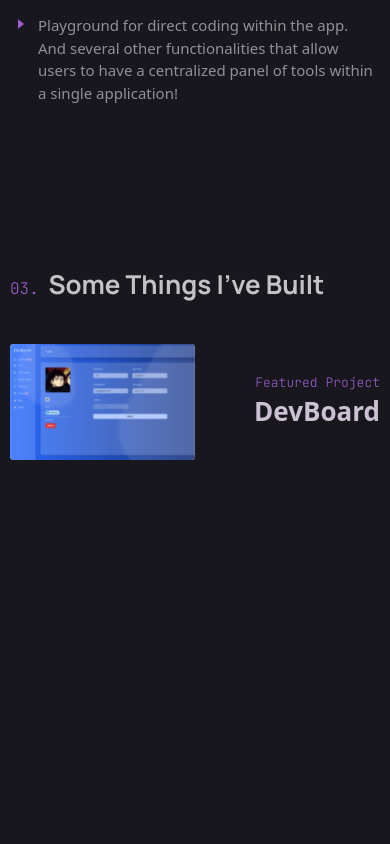
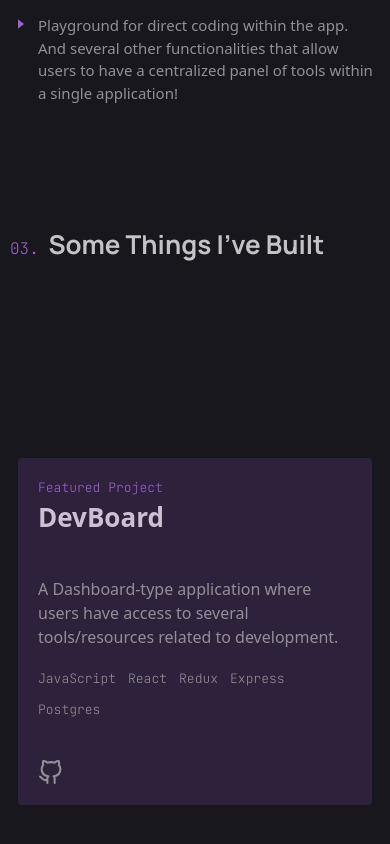
Before and after one commit to Kxkee/NextJsPortfolio, a Next.js app: page / in a window 390 px wide. Shown: the part 2431-3275 px from the top of the page. Built offline with nearby package versions, Linux system fonts and the light colour scheme.

Commit message:
FeaturedProject

```diff
--- a/app/globals.css
+++ b/app/globals.css
@@ -45,3 +45,7 @@
 .featuredProjectTitle {
     font-size: clamp(26px,5vw,32px);
 }
+
+.project-desc {
+    font-size: clamp(10px,3vw,18px);
+}
--- a/components/FeaturedProject.tsx
+++ b/components/FeaturedProject.tsx
@@ -1,30 +1,63 @@
 import Image from "next/image";
 import devboard from '@/public/devboard.svg';
+import {FiGithub} from 'react-icons/fi';
 
 export default function FeaturedProject() {
-    return(
-        <section className="min-h-[700px] md:w-[800px] flex justify-center x-[10px] md:mx-[100px] lg:mx-[200px]">
+    return (
+        <section className="min-h-[700px] w-full md:w-[800px] flex justify-center x-[10px] md:mx-[100px] lg:mx-[200px]">
             <div className="w-full">
-                <div className="h-[200px] flex items-end pb-10">
+                <div className="h-[200px] flex items-center">
                     <h2 className="name font-bold section-title text-third-light-purple-light-purple">
                         <span className="mono number-title font-extralight text-elem-purple">03. </span>
                         Some Things I've Built
                     </h2>
                 </div>
-                <div className="h-[calc(100%-200px]">
+                <div className="h-[calc(100%-200px)]">
                     <div className='w-full space-y-7 text-1xl text-third-light-purple'>
-                        <div className="w-full flex">
-                            <div className="w-1/2">
-                                <Image src={devboard} alt="devboard" className="rounded" />
+                        <div className="w-full min-h-[450px] relative md:static flex items-center justify-end ">
+                            <div className="w-full flex justify-start items-center px-2">
+                                <div className="z-0 w-full md:w-fit relative md:absolute">
+                                    <div className="w-full min-h-full sm:max-h-full rounded bg-featured-project-hover z-10 absolute md:absolute sm:opacity-90 md:opacity-80 hover:opacity-0 duration-500 p-5 sm:py-20 sm:px-6">
+                                        <div className="w-full flex flex-col justify-start items-start gap-5 md:hidden">
+                                            <div className="mb-5">
+                                                <p className="font-extralight mono text-elem-purple text-[13px]">Featured Project</p>
+                                                <p className="font-bold featuredProjectTitle text-secondary-light-purple">DevBoard</p>
+                                            </div>
+                                            <p className="">A Dashboard-type application where users have access to several tools/resources related to development.</p>
+                                            <ul className="flex flex-wrap gap-3 font-extralight mono text-[13px] mb-5">
+                                                <li>JavaScript</li>
+                                                <li>React</li>
+                                                <li>Redux</li>
+                                                <li>Express</li>
+                                                <li>Postgres</li>
+                                            </ul>
+                                            <FiGithub size={25} className="text-third-light-purple hover:text-elem-purple duration-200" />
+                                        </div>
+                                    </div>
+                                    <Image src={devboard} alt="devboard" className="rounded w-full h-full opacity-0 sm:opacity-100 duration-500" />
+                                </div>
                             </div>
-                            <div className="flex flex-col w-1/2 justify-center items-end">
-                                <p className="font-extralight mono text-elem-purple text-[13px]">Featured Project</p>
-                                <p className="font-bold featuredProjectTitle text-secondary-light-purple">DevBoard</p>
-                                <div></div>
+                            <div className="relative z-10 hidden md:flex">
+                                <div className="flex flex-col justify-center items-end">
+                                    <p className="font-extralight mono text-elem-purple text-[13px]">Featured Project</p>
+                                    <p className="font-bold featuredProjectTitle text-secondary-light-purple">DevBoard</p>
+                                    <div className="p-7 w-[450px] bg-bg-light-purple text-end rounded shadow mb-5">
+                                        <p>A Dashboard-type application where users have access to several tools/resources related to development.</p>
+                                    </div>
+                                    <ul className="flex gap-3 font-extralight mono text-[13px] mb-5">
+                                        <li>JavaScript</li>
+                                        <li>React</li>
+                                        <li>Redux</li>
+                                        <li>Express</li>
+                                        <li>Postgres</li>
+                                    </ul>
+                                    <FiGithub size={25} className="text-third-light-purple hover:text-elem-purple duration-200" />
+                                </div>
                             </div>
                         </div>
+
                     </div>
-                </div>
+                    </div>
             </div>
         </section>
     )
--- a/tailwind.config.js
+++ b/tailwind.config.js
@@ -9,6 +9,7 @@ module.exports = {
     colors: {
       'bg-purple': '#19171E',
       'bg-light-purple': "#1F1D25",
+      'featured-project-hover': "#2e213b",
       'elem-purple': '#9F60D1',
       'primary-light-purple': '#F1E8F8',
       'secondary-light-purple': "#CBC1D3",
```
Also changed, not shown: public/devboardSMALL.svg (added).
